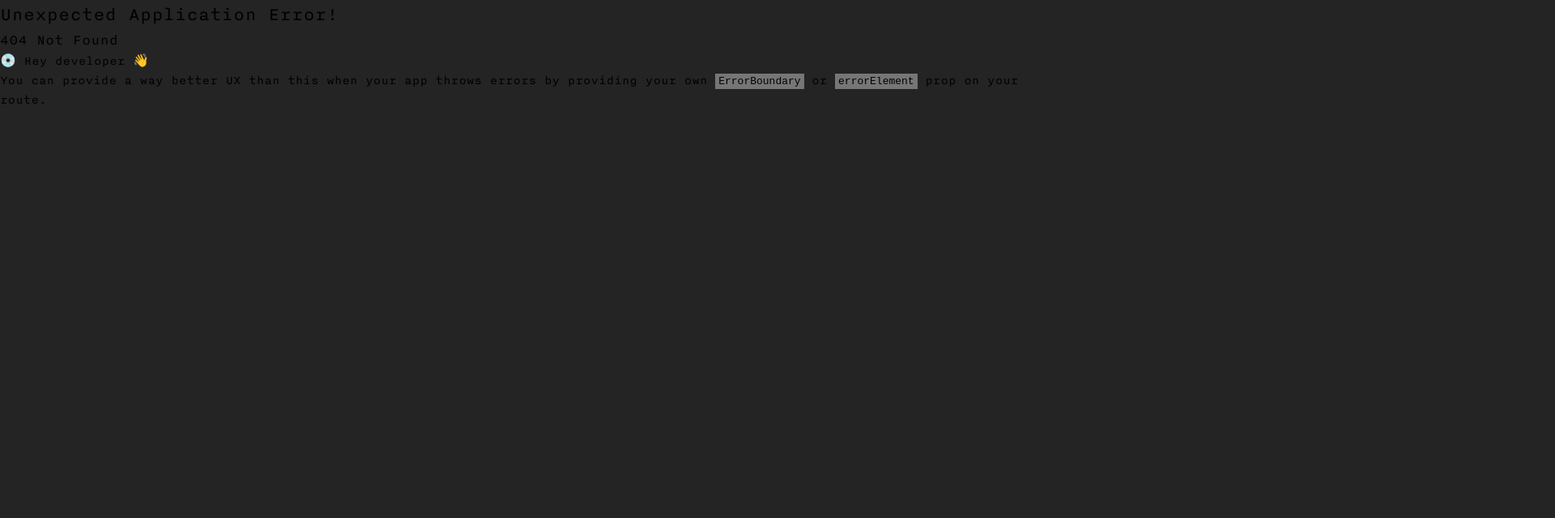
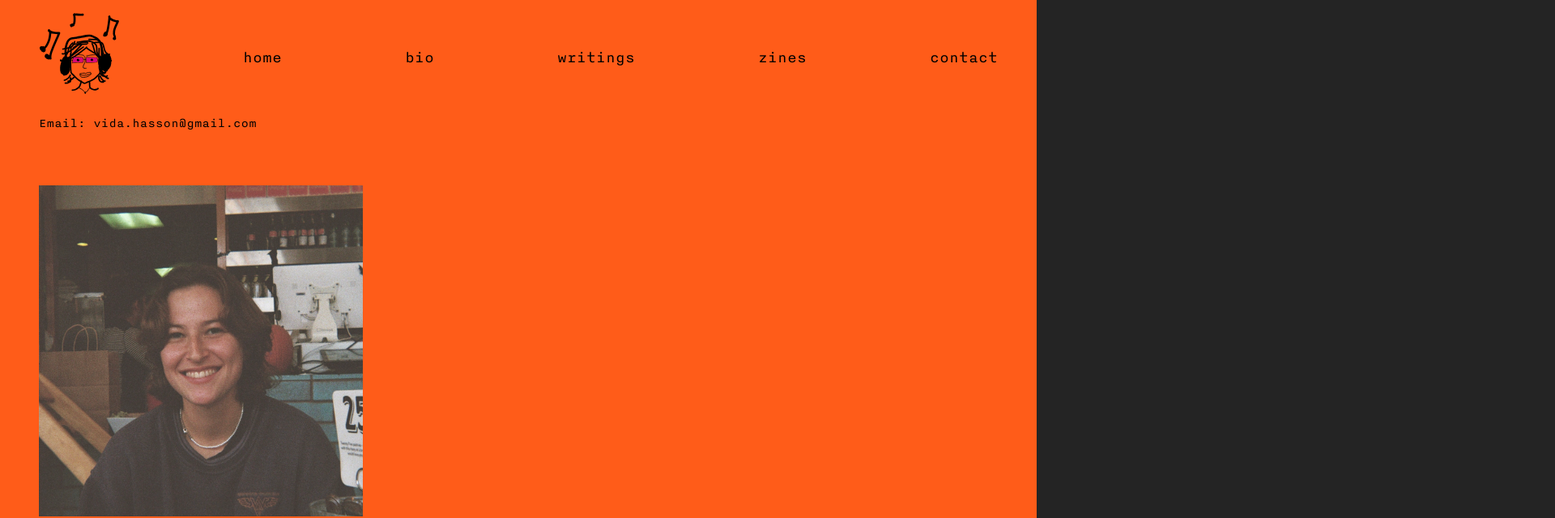
Before and after one commit to elizabethmchan2/vidsandthetripps, a React (Vite) app: page /contact in a window 1280 px wide. Before the commit this address had no page. Shown: the top 640 px of the page at 81% size, 1920 px wide, since content can reach past the window. Built offline with nearby package versions, Linux system fonts and the light colour scheme.

Commit message:
add contact page

```diff
--- a/src/MainContainer/MainContainer.tsx
+++ b/src/MainContainer/MainContainer.tsx
@@ -41,7 +41,7 @@ const MainContainer = ({
             </a>
           </li>
           <li className="nav-item">
-            <a className="nav-link" href="#">
+            <a className="nav-link" href="/contact">
               Contact
             </a>
           </li>
--- a/src/main.tsx
+++ b/src/main.tsx
@@ -8,6 +8,7 @@ import AskVids from './screens/AskVids/AskVids.tsx';
 import Bio from './screens/Bio/Bio.tsx';
 import Writings from './screens/Writings/Writings.tsx';
 import Zines from './screens/Zines/Zines.tsx';
+import Contact from './screens/Contact/Contact.tsx';
 
 const router = createBrowserRouter([
   {
@@ -34,6 +35,10 @@ const router = createBrowserRouter([
     path: 'zines',
     element: <Zines />,
   },
+  {
+    path: 'contact',
+    element: <Contact />,
+  },
   // TODO: add 404 screen
 ]);
 
--- /dev/null
+++ b/src/screens/Contact/Contact.scss
@@ -0,0 +1,18 @@
+.contact {
+  p {
+    margin-bottom: 4rem;
+  }
+
+  a {
+    color: black;
+
+    &:hover {
+      text-decoration: underline;
+    }
+  }
+
+  img {
+    width: 400px;
+    height: 100%;
+  }
+}
--- /dev/null
+++ b/src/screens/Contact/Contact.tsx
@@ -0,0 +1,19 @@
+import MainContainer from '../../MainContainer/MainContainer';
+import BioHeadshot from '../../assets/vidahasson/bioHeadshot.jpg';
+import './Contact.scss';
+
+const Contact = () => {
+  return (
+    <MainContainer>
+      <div className="contact">
+        <p>
+          Email:{' '}
+          <a href="mailto:vida.hasson@gmail.com">vida.hasson@gmail.com</a>
+        </p>
+        <img src={BioHeadshot} alt="portrait of Vida Hasson" />
+      </div>
+    </MainContainer>
+  );
+};
+
+export default Contact;
```
